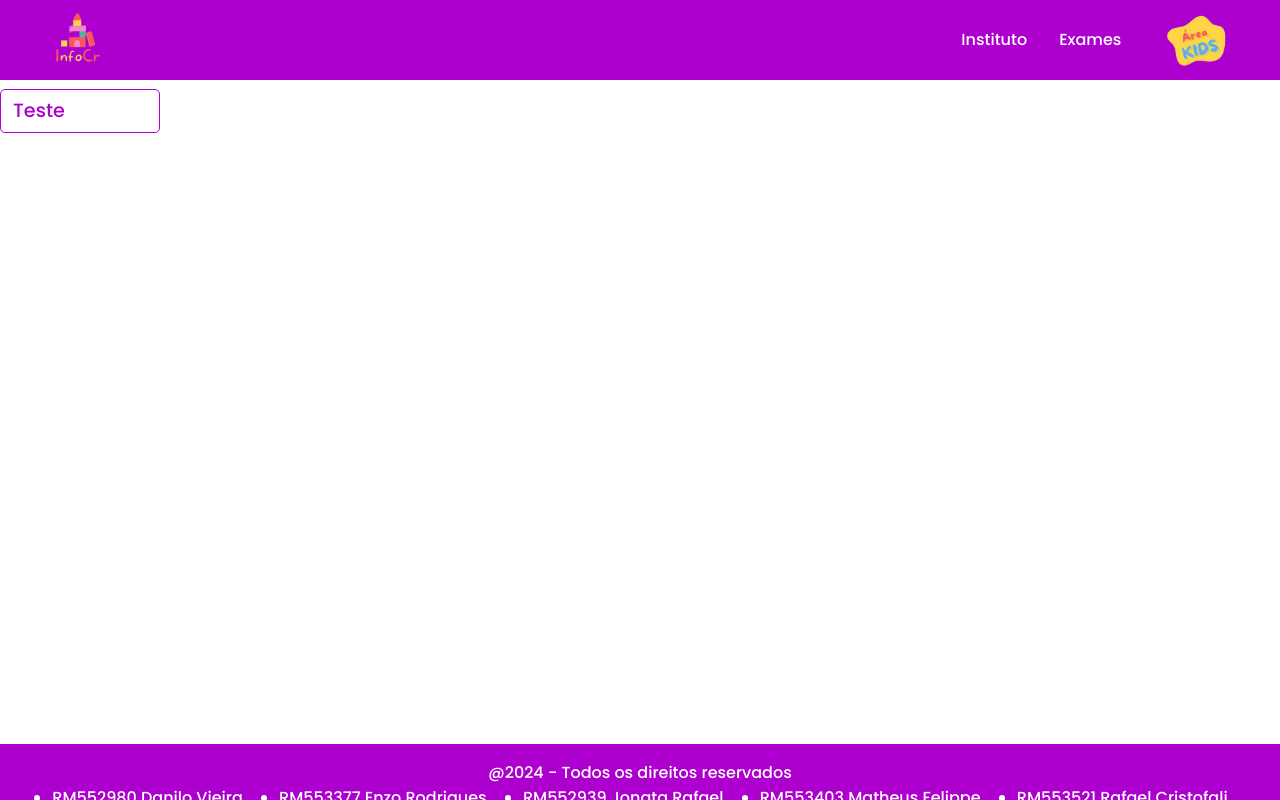
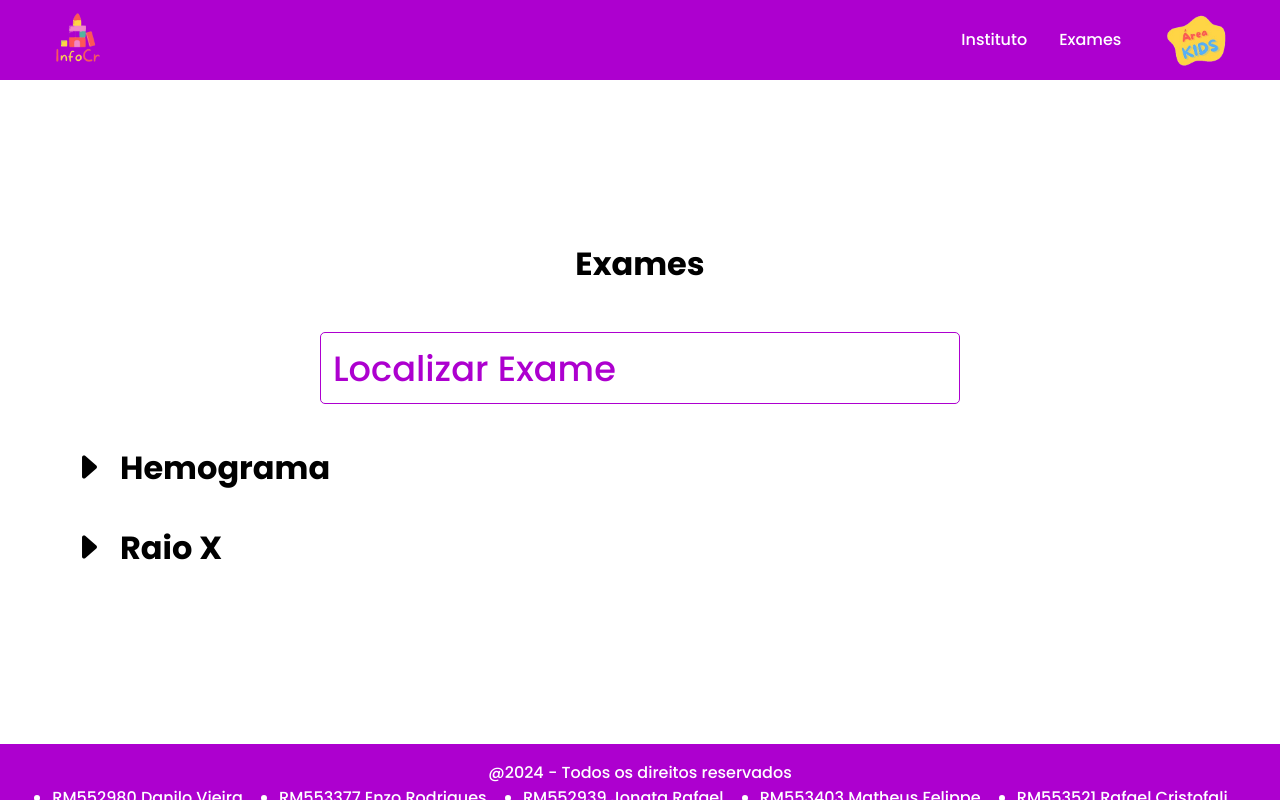
Before and after one commit to Rafafaaa-FIAP/CHL1-infocr, a React (Vite) app: page /Exames in a window 1280 px wide. Built offline with nearby package versions, Linux system fonts and the light colour scheme.

Commit message:
feat: exam page

```diff
--- a/package.json
+++ b/package.json
@@ -10,6 +10,7 @@
     "preview": "vite preview"
   },
   "dependencies": {
+    "bootstrap-icons": "^1.11.3",
     "react": "^18.2.0",
     "react-dom": "^18.2.0",
     "react-router-dom": "^6.22.3"
--- /dev/null
+++ b/src/components/Exam/index.jsx
@@ -0,0 +1,27 @@
+import { useState } from 'react';
+import './styles.css'
+
+function Exam(props) {
+  const [shown, setShown] = useState(!!props.shown);
+
+  return (
+    <div className={'exam' + (shown ? ' shown ' : '')}>
+      <div className='exam-header' onClick={() => { setShown(!shown); }}>
+        <i className="bi bi-caret-right-fill"></i>
+        <h2>{props.title}</h2>
+      </div>
+      <div className='infos'>
+        <div className='infos-item'>
+          <h3>O que é</h3>
+          <p>{props.about}</p>
+        </div>
+        <div className='infos-item'>
+          <h3>Preparativos</h3>
+          <p>Lorem ipsum dolor sit amet consectetur adipisicing elit. Eveniet, pariatur.</p>
+        </div>
+      </div>
+    </div>
+  )
+}
+
+export default Exam
--- /dev/null
+++ b/src/components/Exam/styles.css
@@ -0,0 +1,51 @@
+div.exam {
+  width: 100%;
+  height: min-content;
+  padding: 0.5rem;
+  border-radius: 1rem;
+  overflow: hidden;
+  transition: background-color var(--transition-time);
+}
+
+div.exam:hover {
+  background-color: var(--colors-1-lighter);
+}
+
+div.exam div.exam-header {
+  display: flex;
+  align-items: center;
+  gap: 1rem;
+  cursor: pointer;
+}
+
+div.exam.shown div.exam-header {
+  border-bottom: 0;
+}
+
+div.exam div.exam-header h2,
+div.exam div.exam-header i {
+  font-size: 2rem;
+  user-select: none;
+}
+
+div.exam div.exam-header i {
+  transition: transform var(--transition-time);
+}
+
+div.exam.shown div.exam-header i {
+  transform: rotate(90deg);
+}
+
+div.exam div.infos {
+  max-height: 0;
+  padding: 0 3rem;
+  display: flex;
+  flex-direction: column;
+  overflow: hidden;
+  transition: padding var(--transition-time), max-height var(--transition-time);
+}
+
+div.exam.shown div.infos {
+  max-height: 20rem;
+  padding: 1rem 3rem;
+}
--- a/src/components/TextField/index.jsx
+++ b/src/components/TextField/index.jsx
@@ -2,13 +2,21 @@ import './styles.css';
 
 function TextField(props) {
   return (
-    <div class="text-field" style={{ width: props.width }}>
+    <div className={"text-field " + (props.big ? "big" : "")} style={{ width: props.width }}>
       <fieldset>
-        <input type="text" id={props.id} name={props.id} placeholder={props.placeholder} required />
+        <input
+          required
+          type="text"
+          id={props.id}
+          name={props.id}
+          placeholder={props.placeholder}
+          style={{ width: props.width }}
+          onChange={!!props.onChange ? props.onChange : (() => { })}
+        />
         <legend>
           <span>{props.placeholder}</span>
         </legend>
-        <label for={props.id} class="placeholder">{props.placeholder}</label>
+        <label htmlFor={props.id} className="placeholder">{props.placeholder}</label>
       </fieldset>
     </div>
   )
--- a/src/components/TextField/styles.css
+++ b/src/components/TextField/styles.css
@@ -1,88 +1,92 @@
-.text-field {
+div.text-field {
   width: 100%;
   display: flex;
   flex-direction: column;
   cursor: text;
 
-  --text-field-color: var(--colors-1-base);
-  --text-field-font-size-medium: 1.2rem;
-  --text-field-font-size-smaller: 0.75rem;
+  --color: var(--colors-1-base);
+  --font-size-medium: 1.2rem;
+  --font-size-smaller: calc(var(--font-size-medium * 0.6250));
 }
 
-.text-field fieldset {
+div.text-field.big {
+  --font-size-medium: 2.2rem;
+}
+
+div.text-field fieldset {
   width: 100%;
   padding: 0 10px 5px 0;
-  border: 0.1rem solid var(--text-field-color);
+  border: 0.1rem solid var(--color);
   border-radius: 5px;
   position: relative;
   transition: border-color var(--transition-time), color var(--transition-time);
 }
 
-.text-field fieldset:has(input:focus) {
+div.text-field fieldset:has(input:focus) {
   border-width: 0.2rem;
-  border-color: var(--text-field-color);
+  border-color: var(--color);
 }
 
-.text-field fieldset label,
-.text-field fieldset span {
+div.text-field fieldset label,
+div.text-field fieldset span {
   padding: 0 5px;
   pointer-events: none;
 }
 
-.text-field fieldset legend {
+div.text-field fieldset legend {
   max-width: 0.01px;
   margin-left: 7px;
-  font-size: var(--text-field-font-size-smaller);
+  font-size: var(--font-size-smaller);
   text-wrap: nowrap;
   opacity: 0;
   transition: max-width var(--transition-time);
 }
 
-.text-field fieldset input {
+div.text-field fieldset input {
   width: 97%;
   border: none;
-  font-size: var(--text-field-font-size-medium);
+  font-size: var(--font-size-medium);
   color: var(--colors-text-primary);
   outline: none;
   padding-left: 10px;
   background-color: transparent;
 }
 
-.text-field fieldset input::placeholder {
+div.text-field fieldset input::placeholder {
   color: transparent;
 }
 
-.text-field fieldset input:focus+legend,
-.text-field fieldset input:not(:placeholder-shown)+legend {
+div.text-field fieldset input:focus+legend,
+div.text-field fieldset input:not(:placeholder-shown)+legend {
   max-width: 100%;
 }
 
-.text-field fieldset .placeholder {
+div.text-field fieldset .placeholder {
   margin-left: 7px;
-  font-size: var(--text-field-font-size-medium);
+  font-size: var(--font-size-medium);
   font-weight: 500;
-  color: var(--text-field-color);
+  color: var(--color);
   position: absolute;
   top: -5%;
   left: 0;
   transition: font-size var(--transition-time), top var(--transition-time);
 }
 
-.text-field fieldset input:focus~.placeholder {
-  color: var(--text-field-color);
+div.text-field fieldset input:focus~.placeholder {
+  color: var(--color);
 }
 
-.text-field fieldset input:focus~.placeholder,
-.text-field fieldset input:not(:placeholder-shown)~.placeholder {
-  font-size: var(--text-field-font-size-smaller);
+div.text-field fieldset input:focus~.placeholder,
+div.text-field fieldset input:not(:placeholder-shown)~.placeholder {
+  font-size: var(--font-size-smaller);
   top: -55%;
 }
 
-.text-field fieldset:has(input.invalid) {
+div.text-field fieldset:has(input.invalid) {
   border-width: 2px;
   border-color: var(--colors-semantic-error-base);
 }
 
-.text-field fieldset input.invalid~.placeholder {
+div.text-field fieldset input.invalid~.placeholder {
   color: var(--colors-semantic-error-base);
 }
--- a/src/routes/Exames/index.jsx
+++ b/src/routes/Exames/index.jsx
@@ -1,9 +1,45 @@
+import { useState } from 'react'
+
+import './styles.css'
+
 import TextField from '../../components/TextField'
+import Exam from '../../components/Exam'
 
 function Exames() {
+  const listExams = [
+    {
+      title: 'Hemograma',
+      about: 'Lorem ipsum dolor sit amet consectetur adipisicing elit. Praesentium, expedita.'
+    },
+    {
+      title: 'Raio X',
+      about: 'Lorem ipsum dolor sit amet consectetur adipisicing elit. Numquam, explicabo.'
+    }
+  ];
+
+  const [examsFiltered, setExamsFiltered] = useState(listExams);
+
+  function handleFindExam(event) {
+    setExamsFiltered(listExams.filter(e => e.title.toLocaleLowerCase().includes(event.target.value.toLocaleLowerCase())));
+  }
+
   return (
-    <div className=''>
-      <TextField id="test" placeholder="Teste" width="10rem" />
+    <div id='exams-page'>
+      <h1>Exames</h1>
+      <div className='find'>
+        <TextField id="find-exam" placeholder="Localizar Exame" big="true" onChange={handleFindExam} />
+      </div>
+      <div id="exams-lines">
+        {
+          examsFiltered.length === 0
+            ? <h2>Nenhum exame localizado</h2>
+            : examsFiltered.map((e, i) => {
+              return (
+                <Exam key={i} title={e.title} about={e.about} />
+              )
+            })
+        }
+      </div>
     </div>
   )
 }
--- /dev/null
+++ b/src/routes/Exames/styles.css
@@ -0,0 +1,29 @@
+div#exams-page {
+  display: flex;
+  flex-direction: column;
+  justify-content: center;
+  align-items: center;
+  padding: 10rem;
+  gap: 2rem;
+}
+
+div#exams-page div.find {
+  width: 50vw;
+}
+
+div#exams-lines {
+  width: 90vw;
+  display: flex;
+  flex-direction: column;
+  gap: 1rem;
+}
+
+@media (max-width: 600px) {
+  div#exams-page {
+    padding: 1rem;
+  }
+
+  div#exams-page div.find {
+    width: 90vw;
+  }
+}
--- a/src/routes/Home/styles.css
+++ b/src/routes/Home/styles.css
@@ -91,6 +91,10 @@ div#home-page a:active {
     font-size: 1.5rem;
   }
 
+  div#home-page section:hover div.info {
+    background-color: unset;
+  }
+
   div#home-page section div.info p {
     padding-bottom: 0;
     transform: translateY(0);
@@ -122,6 +126,10 @@ div#home-page a:active {
     font-size: 1.5rem;
   }
 
+  div#home-page section:hover div.info {
+    background-color: unset;
+  }
+
   div#home-page section div.info p {
     padding-bottom: 0;
     transform: translateY(0);
```
Also changed, not shown: 1 other file (tests, documents, lock files or other folders).
